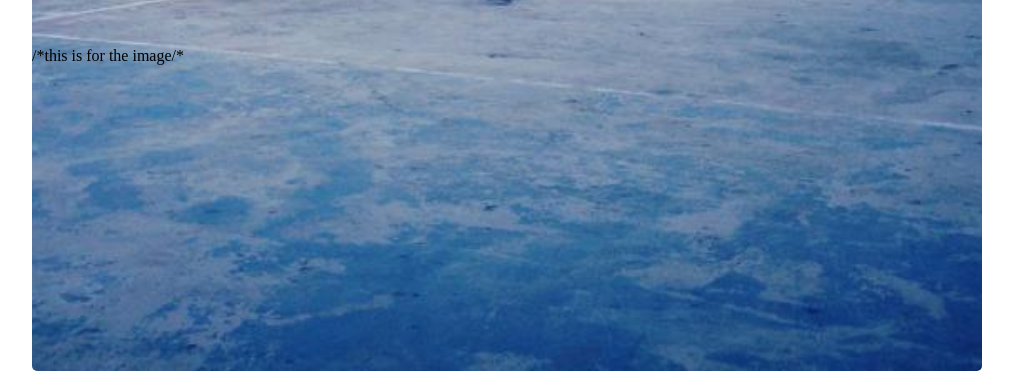
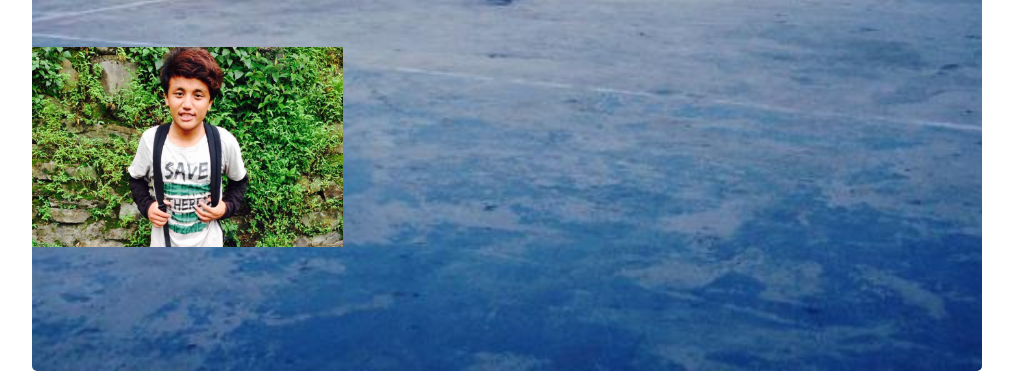
Before and after one commit to crzymario/keepitsimple_csy1018, a plain HTML site: page deepak/index.html in a window 1280 px wide. Shown: the part 837-1216 px from the top of the page, without its empty margins (133-1146 px from the left). Drawn offline with Linux system fonts and the light colour scheme.

Commit message:
added a photo

```diff
--- a/deepak/css/mystyle.css
+++ b/deepak/css/mystyle.css
@@ -79,7 +79,7 @@
 }
 .body2
 {
-
+ position:top;
 }
 
 .contact1
--- a/deepak/index.html
+++ b/deepak/index.html
@@ -29,13 +29,10 @@
       </div>
 
       <div class="body2">
-  /*this is for the image/*
+        <img src="myphoto.jpg" height=200px; widht=200px;>
       </div>
 
     </section>
-
-
-
     </div>
     <footer>
       <article>
@@ -47,5 +44,4 @@
     </footer>
 
 </body>
-
 </html>
```
Also changed, not shown: deepak/myphoto.jpg (added). Lines whose indentation alone changed are shown as unchanged.
